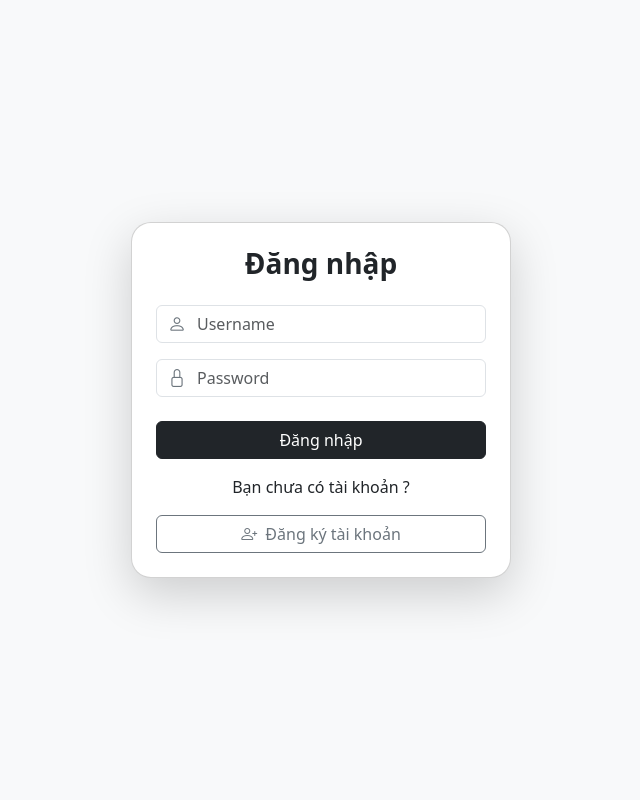
After one commit to MinhDoDuy/web_trainning, a Flask app: page /login in a window 1280 px wide. The commit adds this page. Shown: the whole page, without its empty margins (319-959 px from the left). Run offline with Flask 3, Linux system fonts and the light colour scheme; some libraries are stand-ins or nearby versions.

Commit message:
commit login, register

```diff
--- a/app.py
+++ b/app.py
@@ -1,9 +1,19 @@
-from flask import Flask, render_template, request, redirect, url_for, flash
+from functools import wraps
+from flask import Flask, render_template, request, redirect, url_for, flash, session
 import psycopg2
+import hashlib
 
 app = Flask(__name__)
 app.secret_key = "supersecretkey"  # Bắt buộc để flash hoạt động
 
+
+def login_required(f):
+    @wraps(f)
+    def wrapper(*args, **kwargs):
+        if 'user_id' not in session:
+            return redirect(url_for('login'))
+        return f(*args, **kwargs)
+    return wrapper
 
 # -----------------------------
 # Hàm kết nối database PostgreSQL
@@ -17,12 +27,80 @@ def get_db_connection():
     )
     return conn
 
+# -----------------------------
+# Route: đăng nhập
+# -----------------------------
+
+@app.route('/login', methods=['GET', 'POST'])
+def login():
+    if request.method == 'POST':
+        username = request.form.get('username')
+        password = request.form.get('password')
+
+        # Hash password (nếu dùng hashing)
+        # password_hash = hashlib.sha256(password.encode()).hexdigest()
+        password_hash = password  # dùng plain text thử nghiệm
+
+        conn = get_db_connection()
+        cur = conn.cursor()
+        cur.execute("SELECT id, username FROM users WHERE username=%s AND password=%s",
+                    (username, password_hash))
+        user = cur.fetchone()
+        cur.close()
+        conn.close()
+
+        if user:
+            session['user_id'] = user[0]
+            session['username'] = user[1]
+            flash("Đăng nhập thành công!", "success")
+            return redirect(url_for('index'))
+        else:
+            flash("Sai username hoặc password!", "danger")
+            return redirect(url_for('login'))
+
+    return render_template('login.html')
+
+
+# -----------------------------
+# Route: đăng xuất
+# -----------------------------
+@app.route('/logout')
+def logout():
+    session.clear()
+    flash("Bạn đã đăng xuất!", "success")
+    return redirect(url_for('login'))
+
+
+# -----------------------------
+# Route: đăng ký
+# -----------------------------
+@app.route('/register', methods=['GET', 'POST'])
+def register():
+    if request.method == 'POST':
+        username = request.form.get('username')
+        password = request.form.get('password')
+
+        # Thêm user vào DB
+        conn = get_db_connection()
+        cur = conn.cursor()
+        # Lưu password plain text cho dễ thử nghiệm, sau này dùng hash
+        cur.execute("INSERT INTO users (username, password) VALUES (%s, %s)", (username, password))
+        conn.commit()
+        cur.close()
+        conn.close()
+
+        flash("Đăng ký thành công! Hãy đăng nhập.", "success")
+        return redirect(url_for('login'))
+    return render_template('register.html')
+
 
 # -----------------------------
 # Route: danh sách tasks
 # -----------------------------
 @app.route('/')
+@login_required
 def index():
+
     conn = get_db_connection()
     cur = conn.cursor()
     cur.execute("SELECT id, title, description, status FROM tasks ORDER BY id ASC")
@@ -46,6 +124,7 @@ def index():
 # Route: thêm task mới
 # -----------------------------
 @app.route('/add_task', methods=['POST'])
+@login_required
 def add_task():
     title = request.form.get('title')
     description = request.form.get('description')
@@ -69,6 +148,7 @@ def add_task():
 # Route: sửa task
 # -----------------------------
 @app.route('/edit/<int:task_id>', methods=['GET', 'POST'])
+@login_required
 def edit_task(task_id):
     conn = get_db_connection()
     cur = conn.cursor()
@@ -111,6 +191,7 @@ def edit_task(task_id):
 # Route: xóa task
 # -----------------------------
 @app.route('/delete/<int:task_id>')
+@login_required
 def delete(task_id):
     conn = get_db_connection()
     cur = conn.cursor()
--- /dev/null
+++ b/templates/login.html
@@ -0,0 +1,103 @@
+<!doctype html>
+<html lang="en">
+<head>
+    <meta charset="UTF-8">
+    <title>Đăng nhập</title>
+
+    <link href="https://cdn.jsdelivr.net/npm/bootstrap@5.3.3/dist/css/bootstrap.min.css" rel="stylesheet">
+    <link href="https://cdn.jsdelivr.net/npm/bootstrap-icons@1.11.3/font/bootstrap-icons.css" rel="stylesheet">
+
+    <style>
+        body {
+            background: #f8f9fa;
+        }
+
+        .login-card {
+            width: 380px;
+            border-radius: 20px;
+        }
+
+        .icon-input {
+            position: absolute;
+            top: 50%;
+            left: 12px;
+            transform: translateY(-50%);
+            font-size: 18px;
+            color: #6c757d;
+        }
+
+        .input-with-icon input {
+            padding-left: 40px;
+        }
+    </style>
+</head>
+
+<body class="d-flex justify-content-center align-items-center vh-100">
+
+
+<!-- ================= TOAST FLASH (GÓC PHẢI) ================== -->
+<div class="position-fixed bottom-0 end-0 p-3" style="z-index: 11">
+    {% with messages = get_flashed_messages(with_categories=true) %}
+    {% if messages %}
+    {% for category, message in messages %}
+    <div class="toast text-bg-{{ category }} border-0 mb-2" role="alert" aria-live="assertive" aria-atomic="true">
+        <div class="d-flex">
+            <div class="toast-body">{{ message }}</div>
+            <button type="button" class="btn-close btn-close-white me-2 m-auto" data-bs-dismiss="toast"></button>
+        </div>
+    </div>
+    {% endfor %}
+    {% endif %}
+    {% endwith %}
+</div>
+
+
+<!-- ================== LOGIN CARD =================== -->
+<div class="card shadow-lg p-4 login-card">
+
+    <h3 class="text-center mb-4 fw-bold">Đăng nhập</h3>
+
+    <form method="post">
+
+        <!-- USERNAME -->
+        <div class="mb-3 position-relative input-with-icon">
+            <i class="bi bi-person icon-input"></i>
+            <input name="username" class="form-control" required placeholder="Username">
+        </div>
+
+        <!-- PASSWORD -->
+        <div class="mb-3 position-relative input-with-icon">
+            <i class="bi bi-lock icon-input"></i>
+            <input name="password" type="password" class="form-control" required placeholder="Password">
+        </div>
+
+        <!-- LOGIN BUTTON -->
+        <button class="btn btn-dark w-100 mt-2">Đăng nhập</button>
+    </form>
+
+    <!-- REGISTER BUTTON -->
+    <div class="text-center mt-3">
+        <p>Bạn chưa có tài khoản ?</p>
+        <a href="{{ url_for('register') }}" class="text-decoration-none">
+            <button class="btn btn-outline-secondary w-100">
+                <i class="bi bi-person-plus me-1"></i> Đăng ký tài khoản
+            </button>
+        </a>
+    </div>
+
+</div>
+
+
+<!-- JS -->
+<script src="https://cdn.jsdelivr.net/npm/bootstrap@5.3.3/dist/js/bootstrap.bundle.min.js"></script>
+
+<script>
+    // Auto toast
+    var toastElList = [].slice.call(document.querySelectorAll('.toast'));
+    toastElList.forEach((toastEl) => {
+        new bootstrap.Toast(toastEl, { delay: 3000 }).show();
+    });
+</script>
+
+</body>
+</html>
```
Also changed, not shown: templates/register.html (added, +88 -0 lines), templates/tasks.html (+9 -1 lines).
